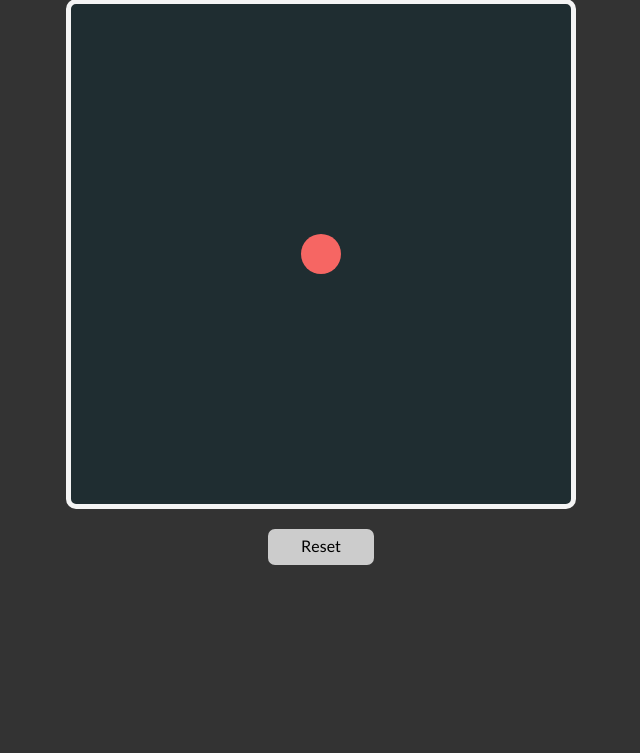
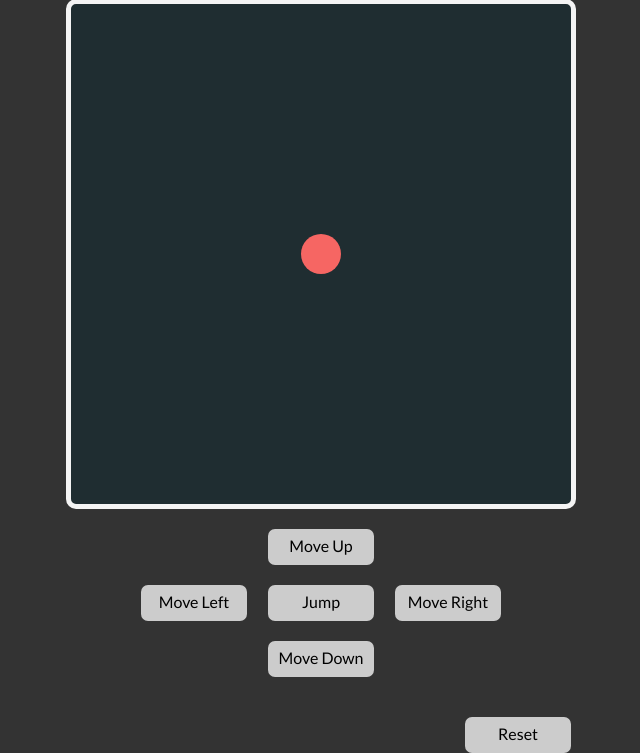
Before and after one commit to IJS-Zzz/Clo, a Django app: page /games/ in a window 1280 px wide. Shown: the part 51-804 px from the top of the page, without its empty margins (319-959 px from the left). Before the commit the page ends 616 px from the top, so only its background shows below. Run offline with Django 3.2, Linux system fonts and the light colour scheme.

Commit message:
game - add button for mobile

```diff
--- a/games/static/games/game.css
+++ b/games/static/games/game.css
@@ -31,7 +31,12 @@ body{
     border-radius: 50%;
     background: #f66663;
 }
-#reset{
+#key_box{
+    width: 500px;
+    position: relative;
+    margin: 0 auto;
+}
+.button{
     height: 30px;
     width: 100px;
     margin: 20px auto;
@@ -45,8 +50,22 @@ body{
     font-size: 16px;
     line-height: 28px;
 }
-#reset:hover{
+.button:hover{
     background: #999;
     color: #f8f6ed;
     border-color: #aaa;
 }
+#ball_left{
+    float: left;
+    margin-top: 56px;
+    margin-left: 70px;
+}
+#ball_right{
+    float: right;
+    margin-top: 56px;
+    margin-right: 70px;
+}
+#reset{
+    float: right;
+    margin: 20px 0 0 0;
+}
--- a/games/static/games/game.js
+++ b/games/static/games/game.js
@@ -22,13 +22,9 @@ function new_color() {
 }
 
 
-
-function jump(){
-    var ball_style = getComputedStyle(ball);
-    var top = parseInt(ball_style.top, 10);
-
+// Обработка движения мяча
+function ball_jump(ball, ball_style, top, left){
     var start = Date.now();
-
     var g = 10;
     var V0 = -13;
     var y = 0;
@@ -41,11 +37,10 @@ function jump(){
             top = top + y;
             ball.style.top = top + 'px';
             if (top <= -30 && change_color){
-                    new_color()
+                new_color();
                 change_color = false;
             }
             // console.log(top + "   "+ y + '    ' + time);
-
         }
         else{
             ball.style.top = '460px';
@@ -55,30 +50,18 @@ function jump(){
     }, 20);
 }
 
-
-
-
-
-function move_ball(e) {
-    var ball = document.getElementById('ball');
-    var ball_style = getComputedStyle(ball);
-
-    var top = parseInt(ball_style.top, 10);
-    var left = parseInt(ball_style.left, 10);
-
-    // Стрелка вверх
-    if (e.keyCode == 38) {
+function ball_up(ball, ball_style, top, left){
     if (top <= -30){
         top = 490
-            new_color()
+        new_color();
     }
     else{
         top -= 10;
     }
     ball.style.top = top + 'px';
 }
-    // Стрелка вниз
-    else if (e.keyCode == 40) {
+
+function ball_down(ball, ball_style, top, left){
     if (top >= 490){
         top = -30
         new_color()
@@ -88,8 +71,8 @@ function move_ball(e) {
     }
     ball.style.top = top + 'px';
 }
-    // Стрелка налево
-    if (e.keyCode == 37) {
+
+function ball_left(ball, ball_style, top, left){
     if (left <= -30){
         left = 490
         new_color()
@@ -99,8 +82,8 @@ function move_ball(e) {
     }
     ball.style.left = left + 'px';
 }
-    // Стрелка направо
-    else if (e.keyCode == 39) {
+
+function ball_right(ball, ball_style, top, left){
     if (left >= 490){
         left = -30
         new_color()
@@ -111,12 +94,58 @@ function move_ball(e) {
     ball.style.left = left + 'px';
 }
 
+function ball_move(direction){
+    var ball = document.getElementById('ball');
+    var ball_style = getComputedStyle(ball);
+
+    var top = parseInt(ball_style.top, 10);
+    var left = parseInt(ball_style.left, 10);
+
+    switch(direction){
+        case 'jump':
+            ball_jump(ball, ball_style, top, left);
+            break;
+        case 'up':
+            ball_up(ball, ball_style, top, left);
+            break;
+        case 'down':
+            ball_down(ball, ball_style, top, left);
+            break;
+        case 'left':
+            ball_left(ball, ball_style, top, left);
+            break;
+        case 'right':
+            ball_right(ball, ball_style, top, left);
+            break;
+    }
+}
+
+// Обработка нажатых клавишь на клавиатуре
+// document.onkeydown = document.onkeyup = document.onkeypress = move_box;
+document.onkeydown = keyboard;
+
+// Обработка клавиатуры
+function keyboard(e) {
+    // Стрелка вверх
+    if (e.keyCode == 38) {
+        ball_move('up');
+    }
+    // Стрелка вниз
+    else if (e.keyCode == 40) {
+        ball_move('down');
+    }
+    // Стрелка налево
+    if (e.keyCode == 37) {
+        ball_move('left');
+    }
+    // Стрелка направо
+    else if (e.keyCode == 39) {
+        ball_move('right');
+    }
     // Пробел
     if(e.keyCode == 32){
-        // console.log(top);
-        jump();
+        ball_move('jump');
     }
-
 }
 
 function reset() {
@@ -124,6 +153,3 @@ function reset() {
     ball.style.top = '230px';
     ball.style.left = '230px';
 }
-
-// document.onkeydown = document.onkeyup = document.onkeypress = move_box;
-document.onkeydown = move_ball;
--- a/games/templates/games/game.html
+++ b/games/templates/games/game.html
@@ -11,8 +11,13 @@
     <div id="box">
         <div id="ball"></div>
     </div>
-    <div id="reset" onclick="reset()">
-        Reset
+    <div id="key_box">
+        <div class="button" id="ball_left" onclick="ball_move('left')">Move Left</div>
+        <div class="button" id="ball_right" onclick="ball_move('right')">Move Right</div>
+        <div class="button" id="ball_up" onclick="ball_move('up')">Move Up</div>
+        <div class="button" id="ball_jump" onclick="ball_move('jump')">Jump</div>
+        <div class="button" id="ball_down" onclick="ball_move('down')">Move Down</div>
+        <div class="button" id="reset" onclick="reset()">Reset</div>
     </div>
 </body>
 </html>
```
Lines whose indentation alone changed are shown as unchanged.
